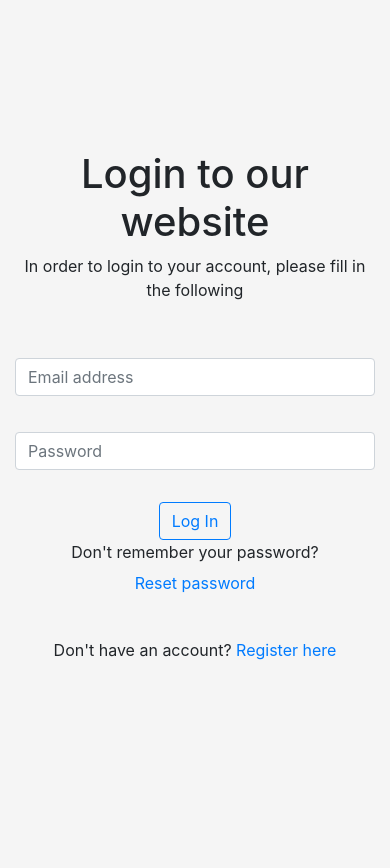
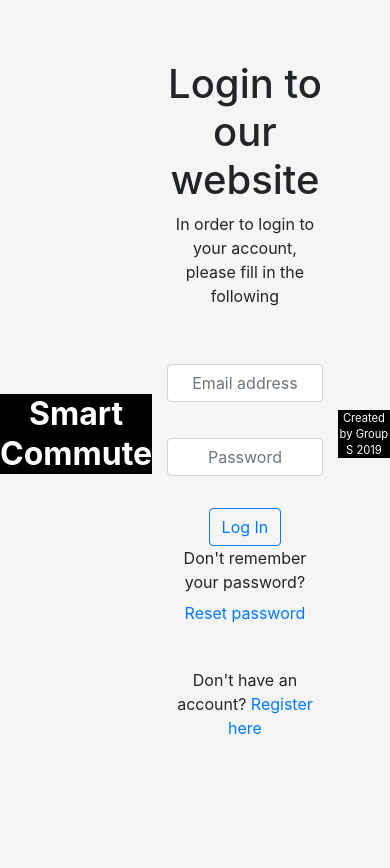
Before and after one commit to ItsyPetkov/WebSite-using-maps-, a PHP site: page /login.php in a window 390 px wide. Before the commit the page ends 660 px from the top, so only its background shows below. Run offline with PHP 8.4, Linux system fonts and the light colour scheme; data that the repository does not hold is empty.

Commit message:
Made the pages for the login system responsive as well.

```diff
--- a/login.css
+++ b/login.css
@@ -1,7 +1,29 @@
-html,
-body {
-    height: 100%;
+*{
+    margin: 0;
+    padding: 0;
+    text-align: center;
 }
+
+header{
+    font-size: 2rem;
+    line-height: 2.5rem;
+    font-weight: bold;
+}
+
+footer{
+    font-size: 0.7rem;
+    line-height: 1rem;
+}
+
+header, footer{
+    background-color: black;
+    color: white;
+}
+
+main{
+    height: calc(100vh - 3.5rem);
+}
+
 body {
     display: -ms-flexbox;
     display: flex;
--- a/login.php
+++ b/login.php
@@ -113,7 +113,8 @@ elseif(isset($_POST["pwdreset"])) {
     <title>Log in Authentication Page</title>
 </head>
 <body>
-
+<header>Smart Commute</header>
+<main>
 <div class="container text-center">
     <div class="row">
         <div class="col-12">
@@ -160,7 +161,8 @@ elseif(isset($_POST["pwdreset"])) {
         </div>
     </div>
 </div>
-
+</main>
+<footer>Created by Group S 2019</footer>
 <script src="bootStrapJavaScript/jquery-3.3.1.min.js"></script>
 <script src="bootStrapJavaScript/bootstrap.min.js"></script>
 <script>
--- a/register.php
+++ b/register.php
@@ -9,6 +9,8 @@
     <title>Registration Page</title>
 </head>
 <body>
+<header>Smart Commute</header>
+<main>
     <div class="container slected-user-container">
         <div class="row">
             <div class="col-12">
@@ -111,6 +113,8 @@
     }
     ?>
 </div>
+</main>
+<footer>Created by Group S 2019</footer>
 <script src="bootStrapJavaScript/jquery-3.3.1.min.js"></script>
 <script src="bootStrapJavaScript/bootstrap.min.js"></script>
 <script>
```
Also changed, not shown: register.css (+26 -0 lines).
